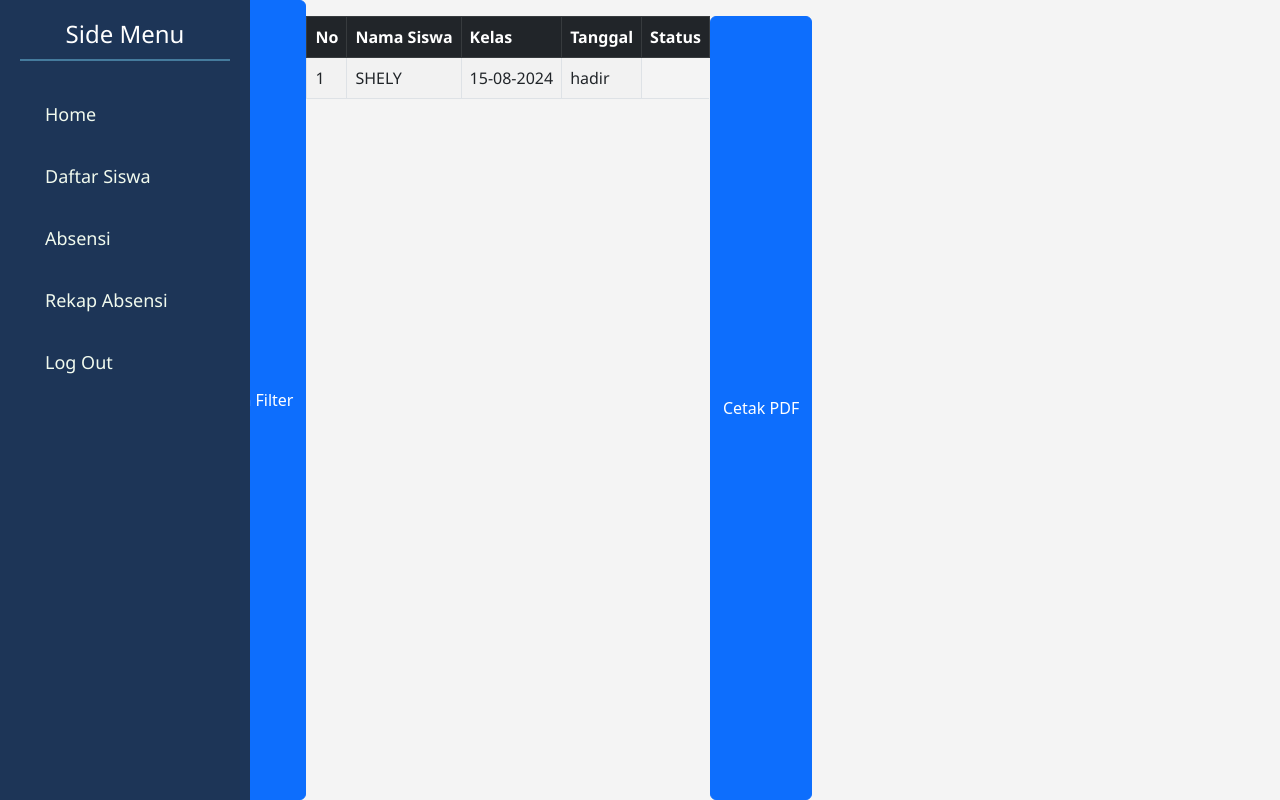
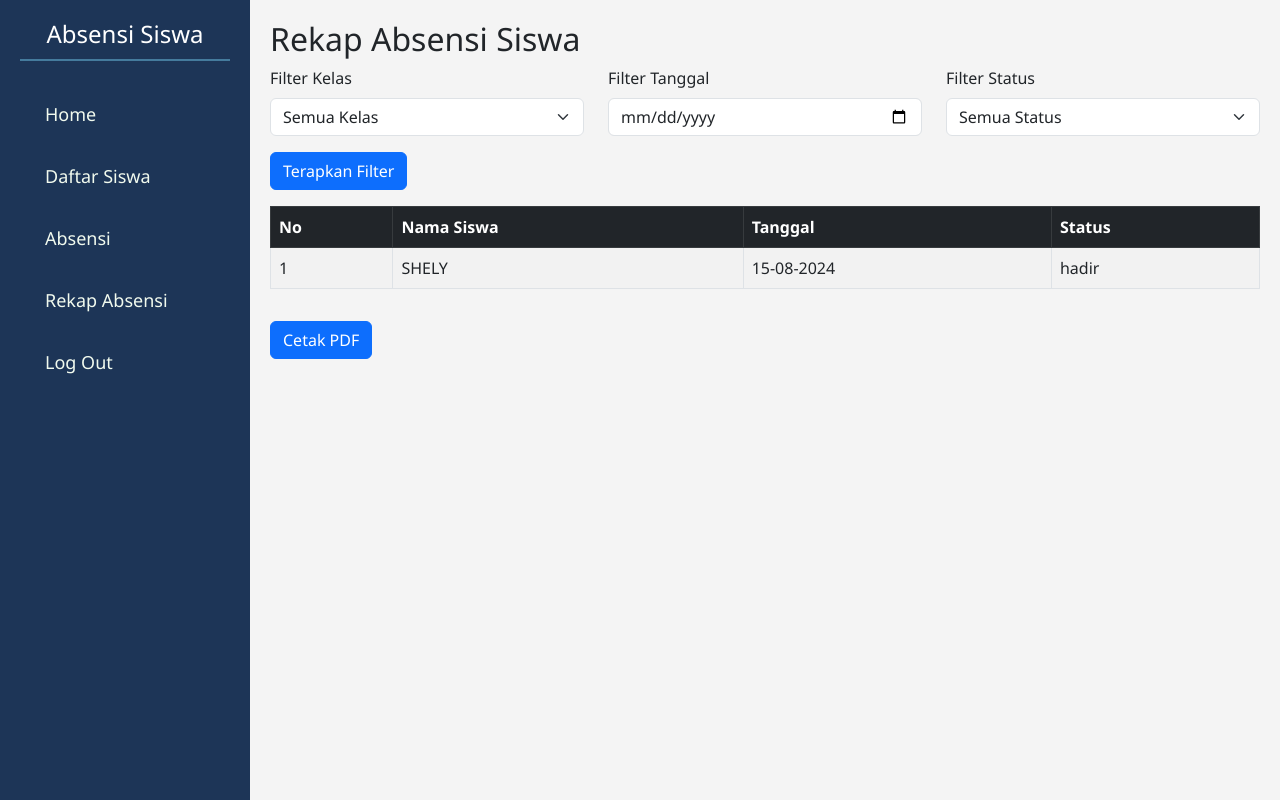
Before and after one commit to salsabillapz/ABSENSI_SISWA, a PHP site: page /rekap.php in a window 1280 px wide. Run offline with PHP 8.4, Linux system fonts and the light colour scheme; data comes from the database, SQL or seed files in the repository.

Commit message:
Update rekap.php

```diff
--- a/rekap.php
+++ b/rekap.php
@@ -122,19 +122,32 @@ $result = $connection->query($query);
 </head>
 
 <body>
-    <!-- Sidebar -->
     <div class="sidebar">
-        <h2>Side Menu</h2>
+        <h2>Absensi Siswa</h2>
         <ul>
-            <li><a href="#"><i class="fas fa-home"></i> Home</a></li>
+            <li><a href="dashboard.php"><i class="fas fa-home"></i> Home</a></li>
             <li><a href="#"><i class="fas fa-users"></i> Daftar Siswa</a></li>
-            <li><a href="#"><i class="fas fa-check"></i> Absensi</a></li>
-            <li><a href="#"><i class="fas fa-clipboard-list"></i> Rekap Absensi</a></li>
-            <li><a href="#"><i class="fas fa-sign-out-alt"></i> Log Out</a></li>
+            <li><a href="absensi.php"><i class="fas fa-clipboard-list"></i> Absensi</a></li>
+            <li><a href="rekap.php"><i class="fas fa-file-alt"></i> Rekap Absensi</a></li>
+            <li><a href="logout.php"><i class="fas fa-sign-out-alt"></i> Log Out</a></li>
         </ul>
     </div>
+
+
     <!-- Content -->
-    <div class="content">
+    <div class="main-content">
+        <h2>Rekap Absensi Siswa</h2>
+        <form method="GET" action="">
+            <div class="row mb-3">
+                <div class="col-md-4">
+                    <label for="filterKelas" class="form-label">Filter Kelas</label>
+                    <select class="form-select" id="filterKelas" name="kelas">
+                        <option selected>Semua Kelas</option>
+                        <option value="X">X</option>
+                        <option value="XI">XI</option>
+                        <option value="XII">XII</option>
+                    </select>
+                </div>
                 <div class="col-md-4">
                     <label for="filterTanggal" class="form-label">Filter Tanggal</label>
                     <input type="date" class="form-control" id="filterTanggal" name="tanggal">
@@ -160,7 +173,6 @@ $result = $connection->query($query);
                     <tr>
                         <th>No</th>
                         <th>Nama Siswa</th>
-                        <th>Kelas</th>
                         <th>Tanggal</th>
                         <th>Status</th>
                     </tr>
```
